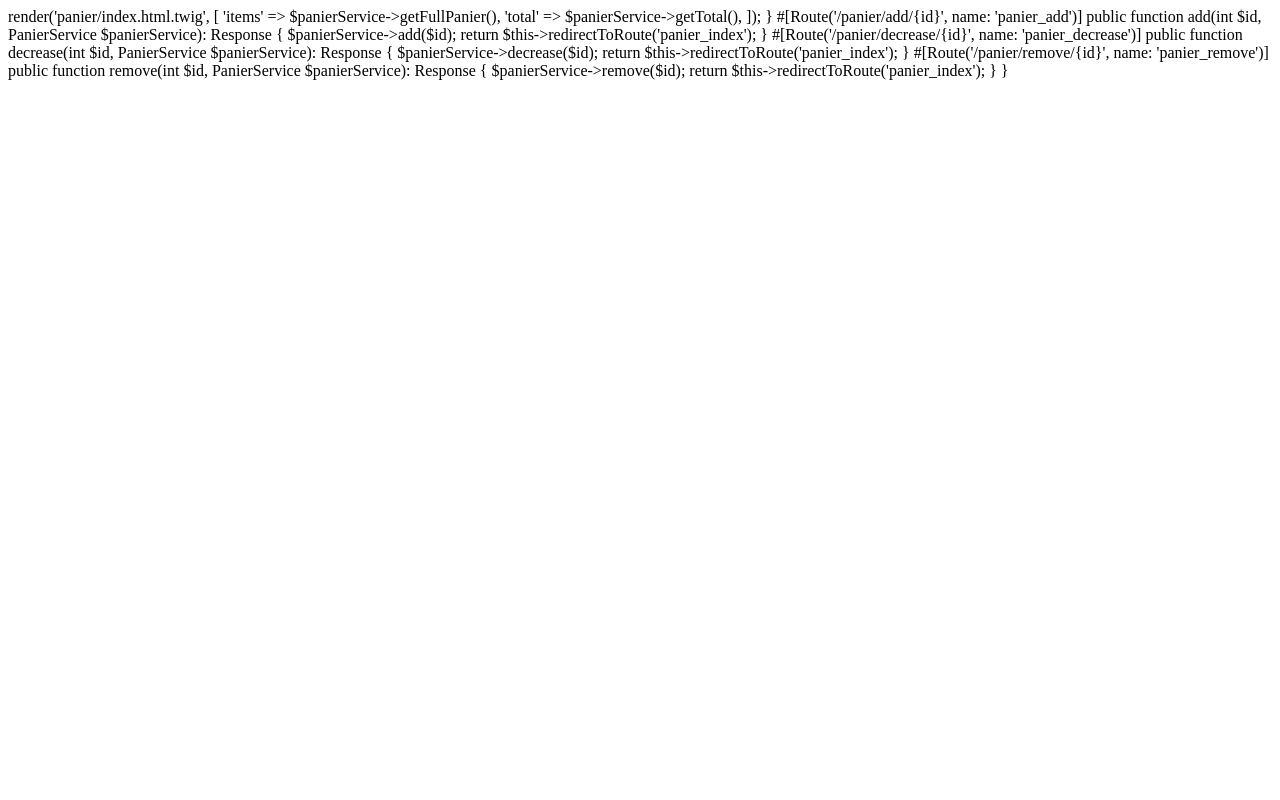
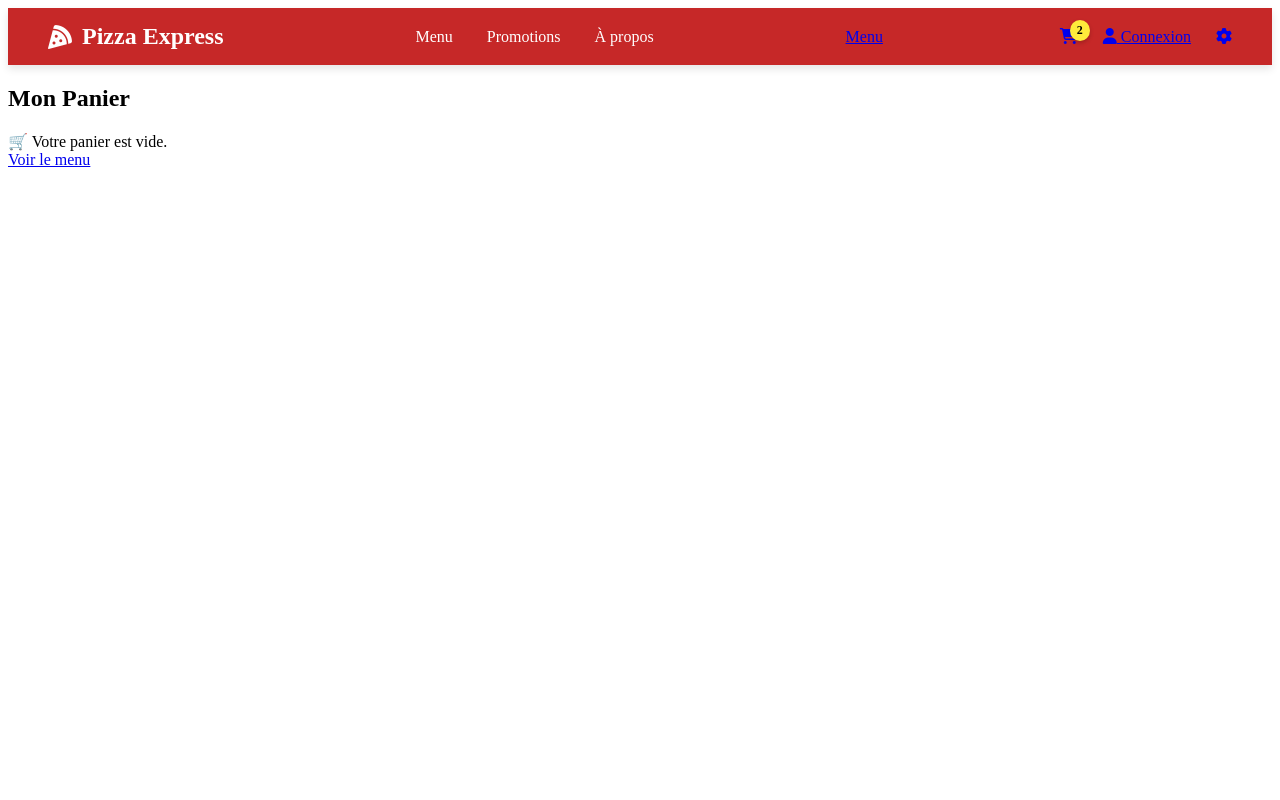
Before and after one commit to lola200000/pizza2, a Symfony app: template templates/panier/index.html.twig in a window 1280 px wide. Run offline with Twig, Linux system fonts and the light colour scheme; the template is opened without the code that fills it, so the values that code supplies are empty; some libraries are stand-ins or nearby versions.

Commit message:
Initial commit

```diff
--- a/public/css/style.css
+++ b/public/css/style.css
@@ -1,46 +1,94 @@
 .app-header {
-    background: #c62828;
+    background: #c62828; /* насыщенный красный */
     color: white;
-    padding: 12px 30px;
+    padding: 15px 40px;
+    box-shadow: 0 4px 8px rgba(0, 0, 0, 0.1); /* лёгкая тень */
+    position: sticky;
+    top: 0;
+    z-index: 1000;
+    transition: background 0.3s ease;
+}
+
+.app-header:hover {
+    background: #b71c1c; /* чуть темнее при наведении на хедер */
 }
 
 .header-container {
     display: flex;
     align-items: center;
     justify-content: space-between;
+    max-width: 1200px;
+    margin: 0 auto;
 }
 
 .logo {
     display: flex;
     align-items: center;
-    font-size: 20px;
-    font-weight: bold;
-    gap: 8px;
+    font-size: 24px;
+    font-weight: 700;
+    gap: 10px;
+    cursor: pointer;
+    transition: transform 0.3s ease;
+}
+
+.logo:hover {
+    transform: scale(1.05);
 }
 
 .main-nav a {
     color: white;
     margin: 0 15px;
     text-decoration: none;
+    font-weight: 500;
+    position: relative;
+    transition: color 0.3s ease;
+}
+
+.main-nav a::after {
+    content: "";
+    display: block;
+    height: 2px;
+    width: 0;
+    background: yellow;
+    transition: width 0.3s;
+    position: absolute;
+    bottom: -4px;
+    left: 0;
+}
+
+.main-nav a:hover {
+    color: #ffeb3b;
+}
+
+.main-nav a:hover::after {
+    width: 100%;
 }
 
 .user-actions {
     display: flex;
     align-items: center;
-    gap: 20px;
+    gap: 25px;
 }
 
 .cart {
     position: relative;
+    cursor: pointer;
+    transition: transform 0.2s ease;
+}
+
+.cart:hover {
+    transform: scale(1.1);
 }
 
 .badge {
     position: absolute;
-    top: -6px;
-    right: -10px;
-    background: yellow;
+    top: -8px;
+    right: -12px;
+    background: #ffeb3b;
     color: black;
     font-size: 12px;
-    padding: 2px 6px;
+    font-weight: bold;
+    padding: 3px 7px;
     border-radius: 50%;
+    box-shadow: 0 2px 4px rgba(0, 0, 0, 0.2);
 }
--- a/src/Controller/HomeController.php
+++ b/src/Controller/HomeController.php
@@ -6,13 +6,15 @@ use Symfony\Bundle\FrameworkBundle\Controller\AbstractController;
 use Symfony\Component\HttpFoundation\Response;
 use Symfony\Component\Routing\Attribute\Route;
 
+
 final class HomeController extends AbstractController
 {
-    #[Route('/', name: 'home')]
+    #[Route('/', name: 'app_home')]
 public function index(): Response
 {
     return $this->render('home/index.html.twig', [
         'controller_name' => 'HomeController',
     ]);
 }
+
 }
--- a/templates/base.html.twig
+++ b/templates/base.html.twig
@@ -8,7 +8,7 @@
 </head>
 <body>
 
-    {% include 'partials/_header.html.twig' %}
+    {% include 'partials/header.html.twig' %}
 
     <main>
         {% block body %}{% endblock %}
--- a/templates/panier/index.html.twig
+++ b/templates/panier/index.html.twig
@@ -1,41 +1,58 @@
-<?php
+{% extends 'base.html.twig' %}
 
-namespace App\Controller;
+{% block title %}Mon Panier{% endblock %}
 
-use App\Service\PanierService;
-use Symfony\Bundle\FrameworkBundle\Controller\AbstractController;
-use Symfony\Component\HttpFoundation\Response;
-use Symfony\Component\Routing\Annotation\Route;
+{% block body %}
+<div class="container mt-5">
+    <h2 class="text-center mb-4">Mon Panier</h2>
 
-class PanierController extends AbstractController
-{
-    #[Route('/panier', name: 'panier_index')]
-    public function index(PanierService $panierService): Response
-    {
-        return $this->render('panier/index.html.twig', [
-            'items' => $panierService->getFullPanier(),
-            'total' => $panierService->getTotal(),
-        ]);
-    }
+    {% if items is empty %}
+        <div class="alert alert-info text-center">
+            🛒 Votre panier est vide.
+        </div>
+        <div class="text-center">
+            <a href="{{ path('pizza_menu') }}" class="btn btn-primary">Voir le menu</a>
+        </div>
+    {% else %}
+        <div class="row">
+            {% for item in items %}
+                <div class="col-md-6 mb-3">
+                    <div class="card shadow-sm">
+                        <div class="row g-0 align-items-center">
+                            <div class="col-4">
+                                <img src="{{ asset(item.pizza.image ?: 'images/pizzas/default.jpg') }}"
+                                     class="img-fluid rounded-start"
+                                     alt="{{ item.pizza.name }}">
+                            </div>
+                            <div class="col-8">
+                                <div class="card-body">
+                                    <h5 class="card-title">{{ item.pizza.name }}</h5>
+                                    <p class="card-text">
+                                        Quantité : <strong>{{ item.quantity }}</strong><br>
+                                        Prix unitaire : <strong>{{ item.pizza.prix }} €</strong><br>
+                                        Sous‑total : <strong>{{ item.total | number_format(2, '.', ',') }} €</strong>
+                                    </p>
+                                    <div class="btn-group">
+                                        <a href="{{ path('panier_add', {id: item.pizza.id}) }}" class="btn btn-sm btn-success">+</a>
+                                        <a href="{{ path('panier_decrease', {id: item.pizza.id}) }}" class="btn btn-sm btn-warning">-</a>
+                                        <a href="{{ path('panier_remove', {id: item.pizza.id}) }}" class="btn btn-sm btn-danger">Supprimer</a>
+                                    </div>
+                                </div>
+                            </div>
+                        </div>
+                    </div>
+                </div>
+            {% endfor %}
+        </div>
 
-    #[Route('/panier/add/{id}', name: 'panier_add')]
-    public function add(int $id, PanierService $panierService): Response
-    {
-        $panierService->add($id);
-        return $this->redirectToRoute('panier_index');
-    }
+        <div class="text-end my-4">
+            <h4>Total : <strong>{{ total | number_format(2, '.', ',') }} €</strong></h4>
+        </div>
 
-    #[Route('/panier/decrease/{id}', name: 'panier_decrease')]
-    public function decrease(int $id, PanierService $panierService): Response
-    {
-        $panierService->decrease($id);
-        return $this->redirectToRoute('panier_index');
-    }
-
-    #[Route('/panier/remove/{id}', name: 'panier_remove')]
-    public function remove(int $id, PanierService $panierService): Response
-    {
-        $panierService->remove($id);
-        return $this->redirectToRoute('panier_index');
-    }
-}
+        <div class="d-flex justify-content-between">
+            <a href="{{ path('pizza_index') }}" class="btn btn-primary">Continuer mes achats</a>
+            <a href="{{ path('order_checkout') }}" class="btn btn-success">Passer à la commande</a>
+        </div>
+    {% endif %}
+</div>
+{% endblock %}
--- a/templates/partials/_header.html.twig
+++ b/templates/partials/header.html.twig
@@ -9,16 +9,19 @@
 
         <!-- Navigation -->
         <nav class="main-nav">
-            <a href="{{ path('app_home') }}">Menu</a>
+            <a href="{{ path('pizza_index') }}">Menu</a>
             <a href="#">Promotions</a>
             <a href="#">À propos</a>
         </nav>
+
+        <a href="{{ path('app_home') }}">Menu</a>
+
 
         <!-- User actions -->
         <div class="user-actions">
 
             <!-- Panier -->
-            <a href="{{ path('cart_index') }}" class="cart">
+            <a href="{{ path('pizza_index') }}" class="cart">
                 <i class="fa-solid fa-cart-shopping"></i>
                 <span class="badge">2</span>
             </a>
@@ -30,13 +33,13 @@
                     {{ app.user.email }}
                 </div>
             {% else %}
-                <a href="{{ path('app_login') }}">
+                <a href="{{ path('pizza_index') }}">
                     <i class="fa-solid fa-user"></i> Connexion
                 </a>
             {% endif %}
 
             <!-- Settings -->
-            <a href="{{ path('app_settings') }}">
+            <a href="{{ path('pizza_index') }}">
                 <i class="fa-solid fa-gear"></i>
             </a>
 
```
Also changed, not shown: src/Controller/OrderController.php (added, +16 -0 lines), src/Service/PanierService.php (+9 -11 lines), templates/pizza/index.html.twig (+41 -17 lines). Lines whose indentation alone changed are shown as unchanged.
